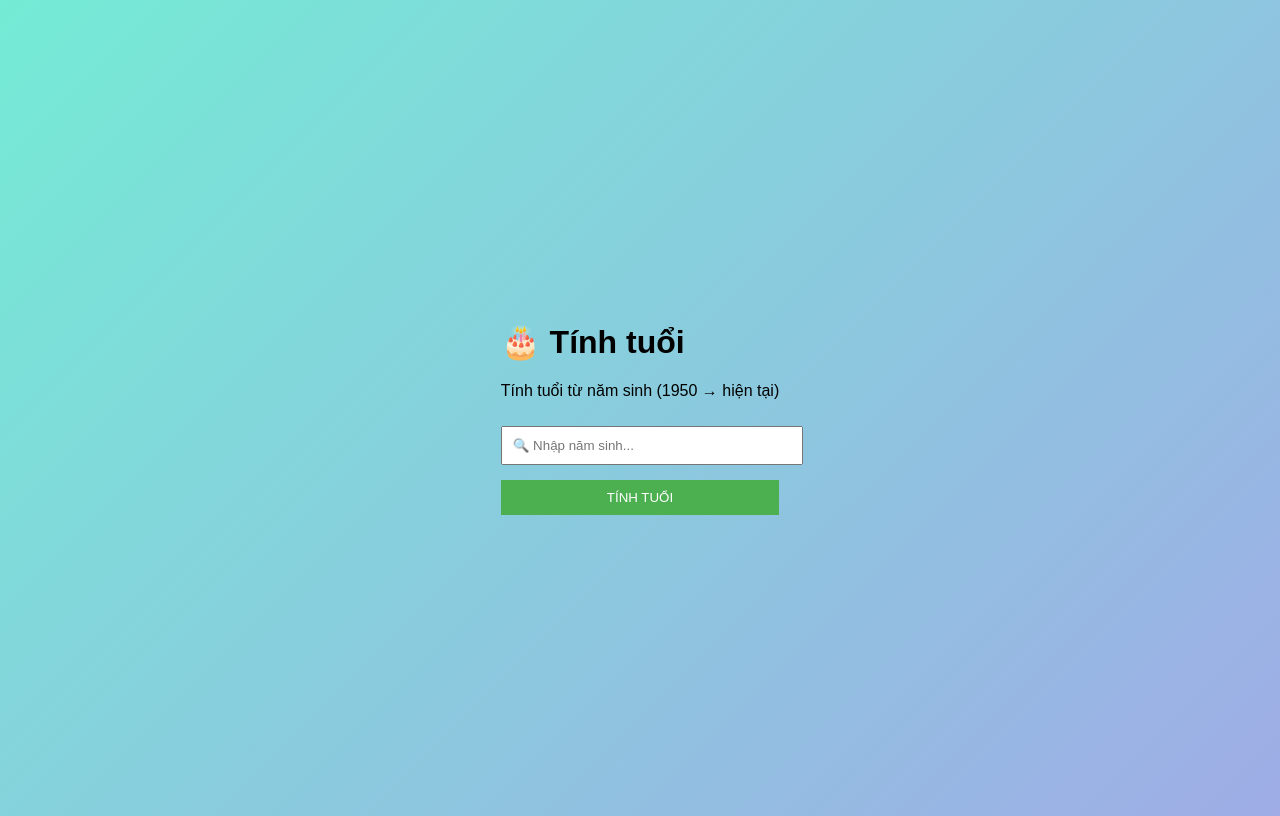
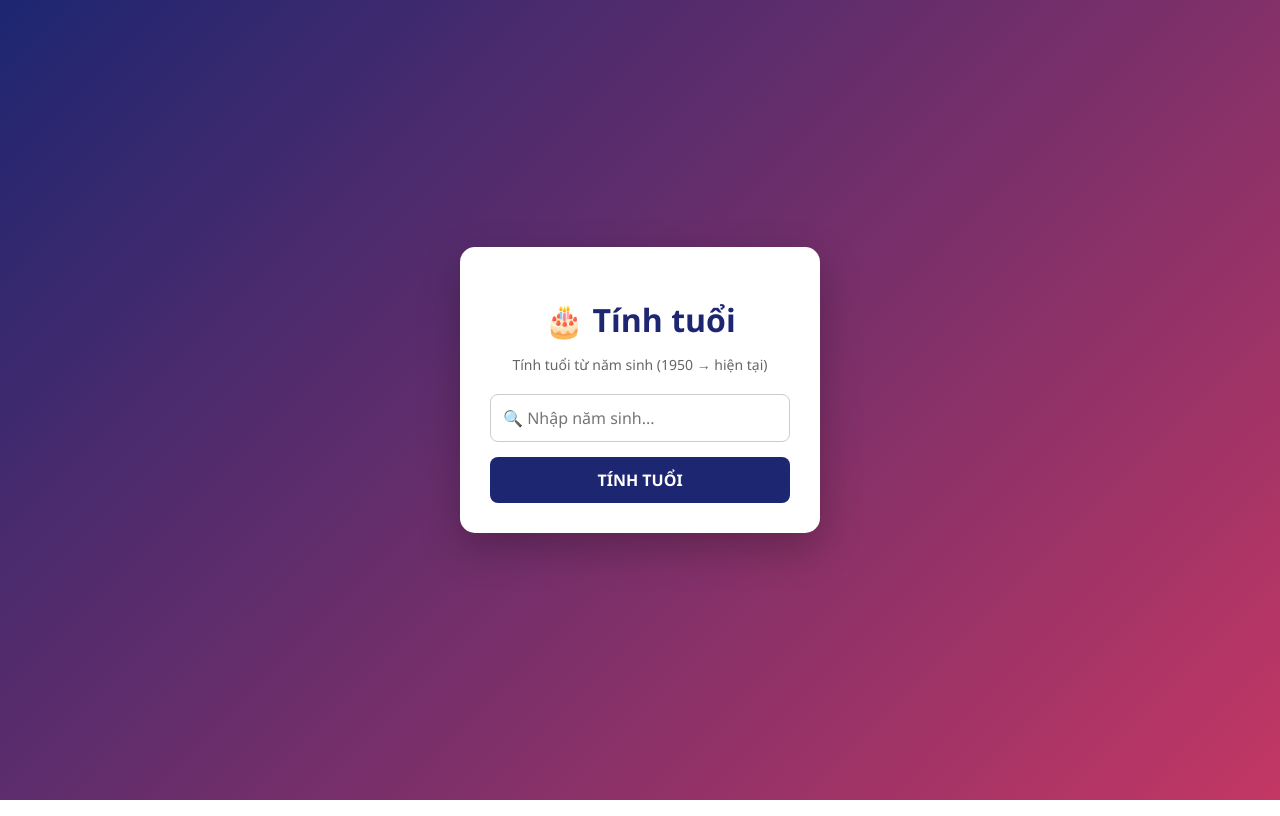
Before and after one commit to Gijkk/Tinh_tuoi, a Flask app: page / in a window 1280 px wide. Run offline with Flask 3, Linux system fonts and the light colour scheme.

Commit message:
Refactor CSS for improved styling and layout

```diff
--- a/static/style.css
+++ b/static/style.css
@@ -1,47 +1,94 @@
+* {
+    box-sizing: border-box;
+    font-family: "Segoe UI", sans-serif;
+}
+
 body {
-    font-family: Arial, sans-serif;
-    background: linear-gradient(135deg, #74ebd5, #9face6);
+    margin: 0;
     height: 100vh;
+    background: linear-gradient(135deg, #1d2671, #c33764);
     display: flex;
     justify-content: center;
     align-items: center;
 }
 
-.container {
-    background: white;
-    padding: 30px;
-    border-radius: 10px;
-    width: 350px;
+.app {
+    width: 100%;
     text-align: center;
-    box-shadow: 0 10px 25px rgba(0,0,0,0.2);
 }
 
-input {
+.card {
+    background: #ffffff;
+    width: 360px;
+    margin: auto;
+    padding: 30px;
+    border-radius: 15px;
+    box-shadow: 0 15px 40px rgba(0,0,0,0.25);
+}
+
+h1 {
+    margin-bottom: 5px;
+    color: #1d2671;
+}
+
+.subtitle {
+    font-size: 14px;
+    color: #666;
+    margin-bottom: 20px;
+}
+
+.input-group input {
     width: 100%;
-    padding: 10px;
-    margin-top: 10px;
+    padding: 12px;
+    font-size: 16px;
+    border-radius: 8px;
+    border: 1px solid #ccc;
+    outline: none;
+}
+
+.input-group input:focus {
+    border-color: #1d2671;
 }
 
 button {
     margin-top: 15px;
-    padding: 10px;
     width: 100%;
-    background: #4CAF50;
+    padding: 12px;
+    font-size: 16px;
+    font-weight: bold;
+    border: none;
+    border-radius: 8px;
+    background: #1d2671;
     color: white;
-    border: none;
     cursor: pointer;
+    transition: 0.3s;
 }
 
 button:hover {
-    background: #45a049;
+    background: #14205a;
 }
 
 .result {
-    margin-top: 20px;
+    margin-top: 25px;
+    font-size: 18px;
     color: #333;
 }
 
+.result span {
+    display: block;
+    font-size: 40px;
+    font-weight: bold;
+    color: #c33764;
+}
+
 .error {
-    margin-top: 15px;
-    color: red;
+    margin-top: 20px;
+    color: #c0392b;
+    font-weight: bold;
 }
+
+footer {
+    margin-top: 20px;
+    font-size: 12px;
+    color: #eee;
+}
```
